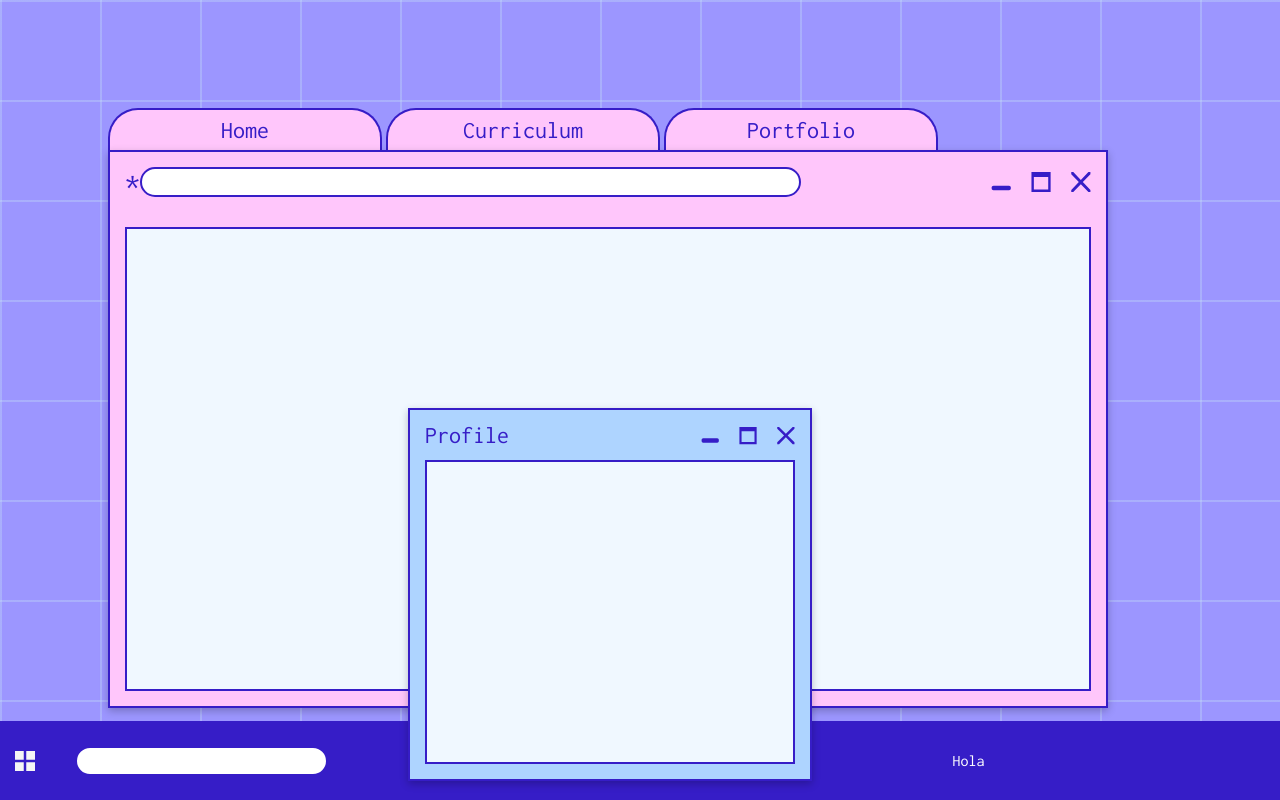
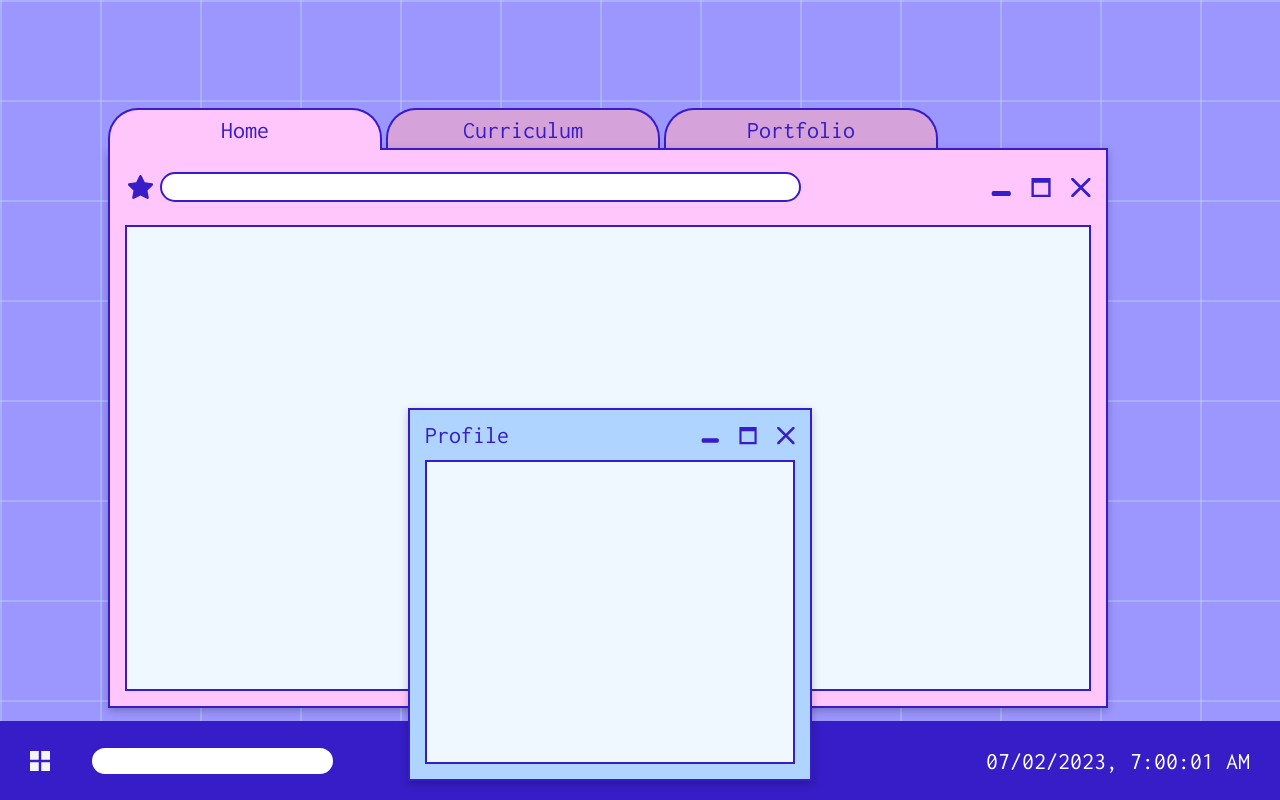
Before and after one commit to Coreandrum1/vereLPatlanPage, a React (Vite) app: page / in a window 1280 px wide. Built offline with nearby package versions, Linux system fonts and the light colour scheme.

Commit message:
added real time clock

```diff
--- a/package.json
+++ b/package.json
@@ -13,6 +13,7 @@
     "preview": "vite preview"
   },
   "dependencies": {
+    "moment": "^2.29.4",
     "react": "^18.2.0",
     "react-dnd": "^16.0.1",
     "react-dnd-html5-backend": "^16.0.1",
--- a/src/components/MainWindow.tsx
+++ b/src/components/MainWindow.tsx
@@ -5,6 +5,7 @@ import styles from "./MainWindows.style.module.css";
 import minimizeIcon from "../icons/🦆 icon _Window Minimize_.svg";
 import maximizeIcon from "../icons/🦆 icon _window maximize_.svg";
 import closeIcon from "../icons/🦆 icon _window close_.svg";
+import starIcon from "../icons/🦆 icon _star_.svg";
 
 const MainWindow = () => {
   const nodeRef = useRef(null);
@@ -24,10 +25,10 @@ const MainWindow = () => {
           <div className={styles.tabOption}>
             <h2>Home</h2>
           </div>
-          <div className={styles.tabOption}>
+          <div className={`${styles.tabOption} ${styles.inactiveTab}`}>
             <h2>Curriculum</h2>
           </div>
-          <div className={styles.tabOption}>
+          <div className={`${styles.tabOption} ${styles.inactiveTab}`}>
             <h2>Portfolio</h2>
           </div>
         </div>
@@ -35,7 +36,7 @@ const MainWindow = () => {
         <div className={styles.content}>
           <div className={styles.subContentHeader}>
             <div className={styles.searchGroup}>
-              <p>*</p>
+              <img src={starIcon} alt="" />
               <input type="text"></input>
             </div>
             <div className={styles.buttonsContainer}>
--- a/src/components/MainWindows.style.module.css
+++ b/src/components/MainWindows.style.module.css
@@ -9,6 +9,7 @@
 
 .subContent {
   margin: 15px;
+  margin-top: 0;
   background-color: aliceblue;
   border: 2px solid rgba(54, 29, 199, 1);
   height: 100%;
@@ -16,7 +17,7 @@
 
 .subContentHeader {
   display: flex;
-  height: 60px;
+  height: 90px;
 }
 
 .container {
@@ -33,11 +34,13 @@
 }
 
 .tabOption {
+  z-index: 2;
   display: flex;
   justify-content: center;
   align-items: center;
   width: 27%;
   height: 40px;
+  margin-bottom: -2px;
   background-color: rgba(255, 198, 251, 1);
   border-top-left-radius: 30px;
   border-top-right-radius: 30px;
@@ -45,6 +48,11 @@
   border-left: 2px solid rgba(54, 29, 199, 1);
   border-right: 2px solid rgba(54, 29, 199, 1);
   margin-right: 4px;
+}
+
+.inactiveTab {
+  background-color: #d5a2d9;
+  z-index: -1;
 }
 
 .tabOption h2 {
@@ -57,6 +65,7 @@
   align-items: center;
   width: 70%;
   padding-left: 15px;
+  gap: 4px;
 }
 
 .searchGroup input {
--- a/src/components/TaskBar.style.module.css
+++ b/src/components/TaskBar.style.module.css
@@ -13,8 +13,8 @@
   justify-content: space-between;
   align-items: center;
 
-  padding-left: 15px;
-  padding-right: 15px;
+  padding-left: 30px;
+  padding-right: 30px;
 
   /* Add additional styling as needed */
 }
@@ -29,7 +29,7 @@
   width: 50%;
   display: flex;
   justify-content: center;
-  gap: 20px;
+  gap: 40px;
 }
 
 .startIcons {
@@ -38,6 +38,8 @@
 }
 
 .endIcons {
+  display: flex;
+  justify-content: end;
   width: 25%;
   gap: 40px;
 }
--- a/src/components/TaskBar.tsx
+++ b/src/components/TaskBar.tsx
@@ -3,8 +3,22 @@ import iconWindows from "../icons/🦆 icon _windows_.svg";
 import iconTwitter from "../icons/🦆 icon _twitter_.svg";
 import iconInstagram from "../icons/🦆 icon _Instagram_.svg";
 import iconFacebook from "../icons/🦆 icon _facebook_.svg";
+import { useState, useEffect } from "react";
+import moment from "moment";
 
-const TaskBar = () => {
+const TaskBar: React.FC = () => {
+  const [time, setTime] = useState(new Date());
+
+  useEffect(() => {
+    const intervalId = setInterval(() => {
+      setTime(new Date());
+    }, 1000);
+
+    return () => {
+      clearInterval(intervalId);
+    };
+  }, []);
+
   return (
     <div className={styles.stickyNavbar}>
       <div className={styles.startIcons}>
@@ -12,11 +26,21 @@ const TaskBar = () => {
         <input className={styles.searchInput} type="text"></input>
       </div>
       <div className={styles.middleIcons}>
-        <img src={iconTwitter}></img>
-        <img src={iconInstagram}></img>
-        <img src={iconFacebook}></img>
+        <a href="https://www.instagram.com/pepperjam89/" target="_blank">
+          <img src={iconTwitter}></img>
+        </a>
+        <a href="https://www.instagram.com/pepperjam89/" target="_blank">
+          <img src={iconInstagram}></img>
+        </a>
+        <a href="https://www.instagram.com/pepperjam89/" target="_blank">
+          <img src={iconFacebook}></img>
+        </a>
       </div>
-      <div className={styles.endIcons}>Hola</div>
+      <div className={styles.endIcons}>
+        <h2>
+          {moment().format("L")}, {moment(time).format("LTS")}
+        </h2>
+      </div>
     </div>
   );
 };
```
Also changed, not shown: 1 other file (tests, documents, lock files or other folders).
